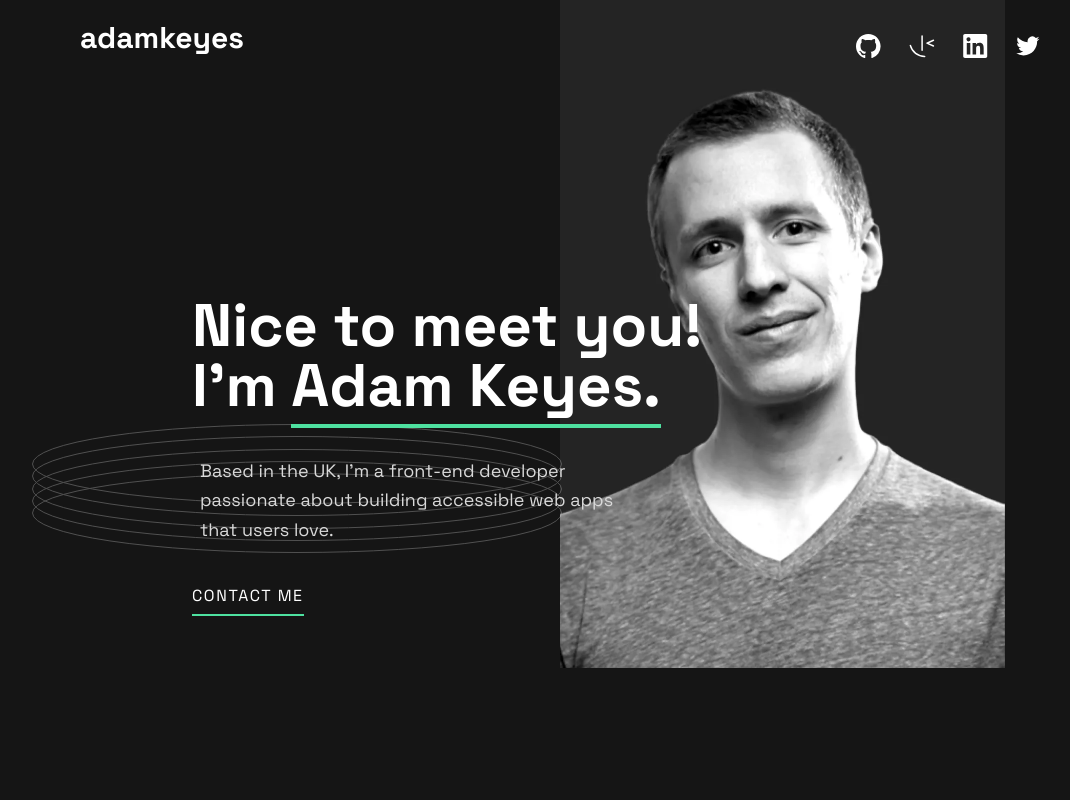
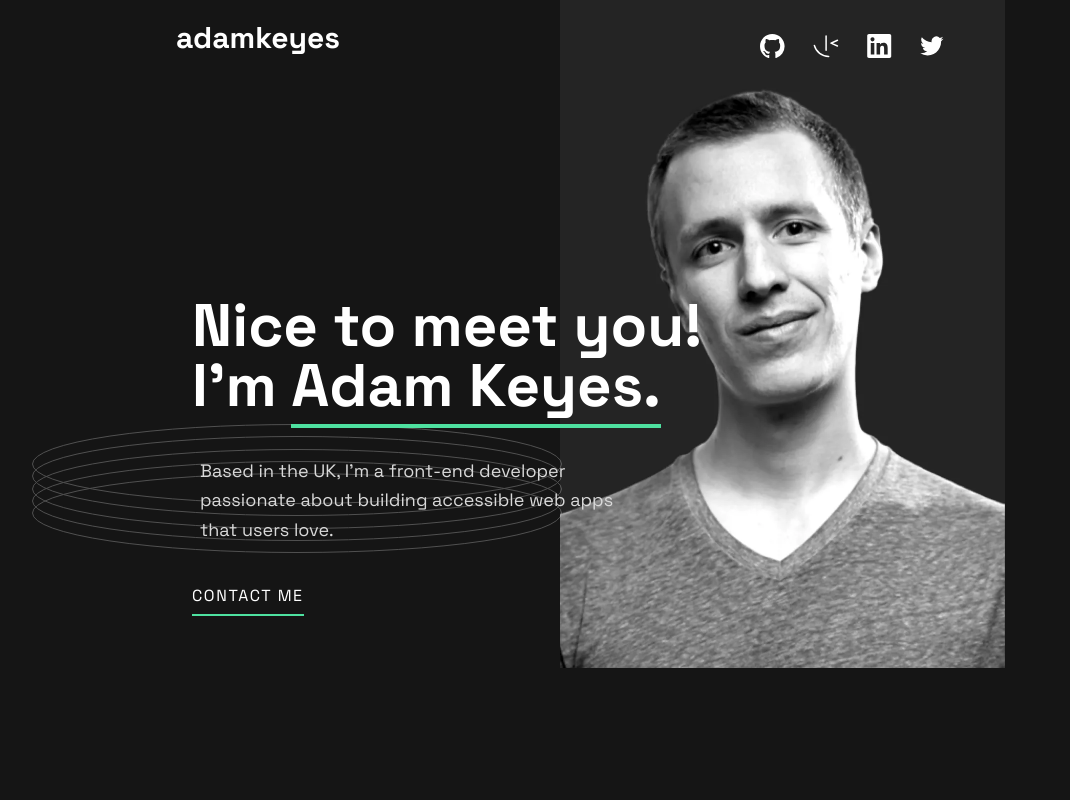
Before and after one commit to AhmaadAlharbi/Single-page-developer-portfolio, a website: page index.html in a window 1280 px wide. Shown: the top 800 px of the page, without its empty margins (80-1150 px from the left). Drawn offline with Linux system fonts and the light colour scheme.

Commit message:
change navbar

```diff
--- a/index.html
+++ b/index.html
@@ -16,7 +16,7 @@
   <body class="bg-Black relative font-fontSpace">
     <main>
       <nav
-        class="flex flex-col md:flex-row justify-between items-center lg:container mt-5 md:px-40"
+        class="flex flex-col md:flex-row justify-between items-center lg:container mt-5 md:px-40 lg:px-64"
       >
         <h1 class="text-White text-3xl font-extrabold mb-4 cursor-pointer">
           adamkeyes
```
Also changed, not shown: css/style.css.
